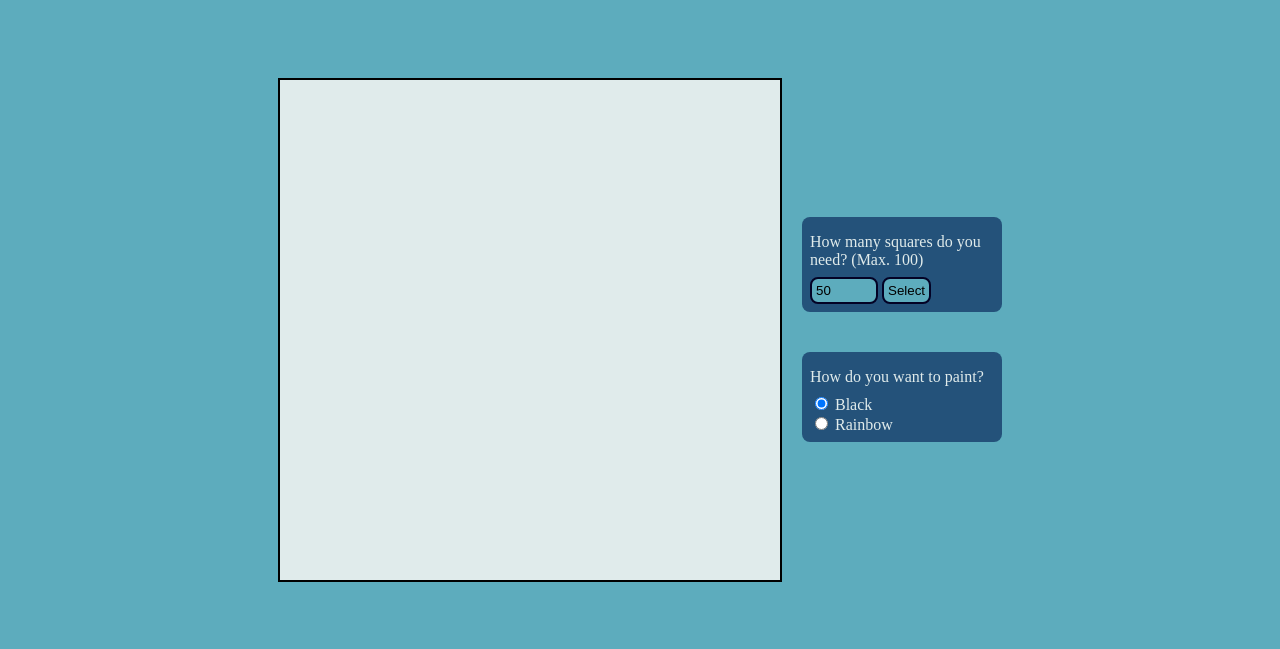
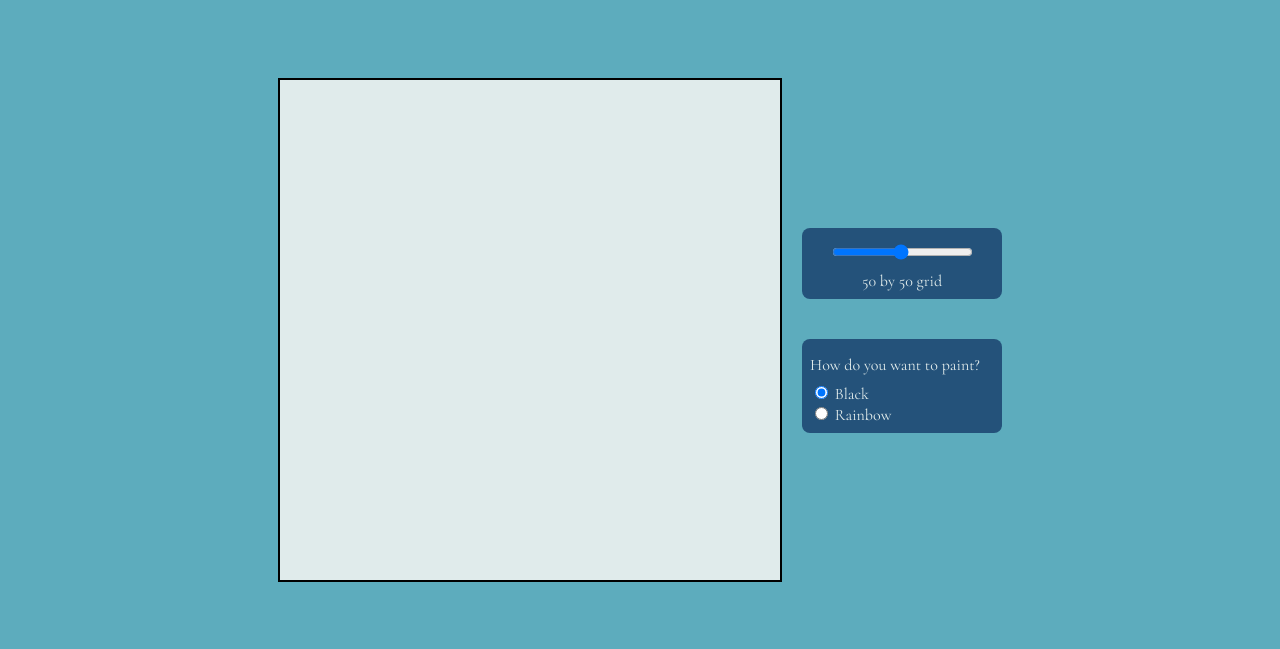
Before and after one commit to Eroth97/odin-etch-a-sketch, a plain HTML site: page index.html in a window 1280 px wide. Shown: the part 82-731 px from the top of the page. Drawn offline with nearby package versions, Linux system fonts and the light colour scheme.

Commit message:
Change the grid-button for a slider

```diff
--- a/index.html
+++ b/index.html
@@ -5,6 +5,9 @@
         <meta http-equiv="X-UA-Compatible" content="IE=edge">
         <meta name="viewport" content="width=device-width, initial-scale=1.0">
         <link rel="stylesheet" href="./style.css">
+        <style>
+            @import url('https://fonts.googleapis.com/css2?family=Cormorant+Garamond&display=swap');
+        </style>
         <script src="./script.js" defer></script>
         <title>Etch a Sketch</title>
     </head>
@@ -16,11 +19,15 @@
         <div class="page-center">
             <div id="etch-box"></div>
             <div class="options big-gap">
-                <div class="options">
-                    <p>How many squares do you need? (Max. 100)</p>
+                <div class="options center">
                     <div>
-                        <input type="number" id="number" min="0" max="100" placeholder="50">
-                        <button id='select'>Select</button>
+                        <input type="range"
+                               name="squares"
+                               id="slider"
+                               min="1"
+                               max="100"
+                               value="50">
+                        <output for="slider" id="output-slider"></output>
                     </div>
                 </div>
                 <div class="options">
--- a/script.js
+++ b/script.js
@@ -20,11 +20,17 @@ rainbow.addEventListener('click', () => {
 
 
 //Create the event listener for our button to invoke the makeSquares function.
-let selection = document.getElementById('select');
-selection.addEventListener('click', () => {
-    //Use this code to get a number from the user.
-    let numberID = document.getElementById('number');
-    let number = Number(numberID.value);
+
+//The idea will be to put select the slider and its value
+let slider = document.getElementById('slider');
+let outputSlider = document.getElementById('output-slider');
+outputSlider.textContent = `${slider.value} by ${slider.value} grid`; //We print on screen the first value.
+
+//The listener will look for a change.
+slider.addEventListener('input', () => {
+    //This code will look for the slider value, print it on screen and save it for later use.
+    outputSlider.textContent = `${slider.value} by ${slider.value} grid`;
+    const number = new Number(slider.value)
 
     //The etch box has to be colored as the user wanted.
     if (rainbow.checked){
--- a/style.css
+++ b/style.css
@@ -90,3 +90,12 @@ and its behavior is expected to change*/
 input::placeholder{
     color: black;
 }
+
+/* Make the output-slider have its own line */
+#output-slider{
+    display: block;
+}
+
+.center{
+    text-align: center;
+}
```
